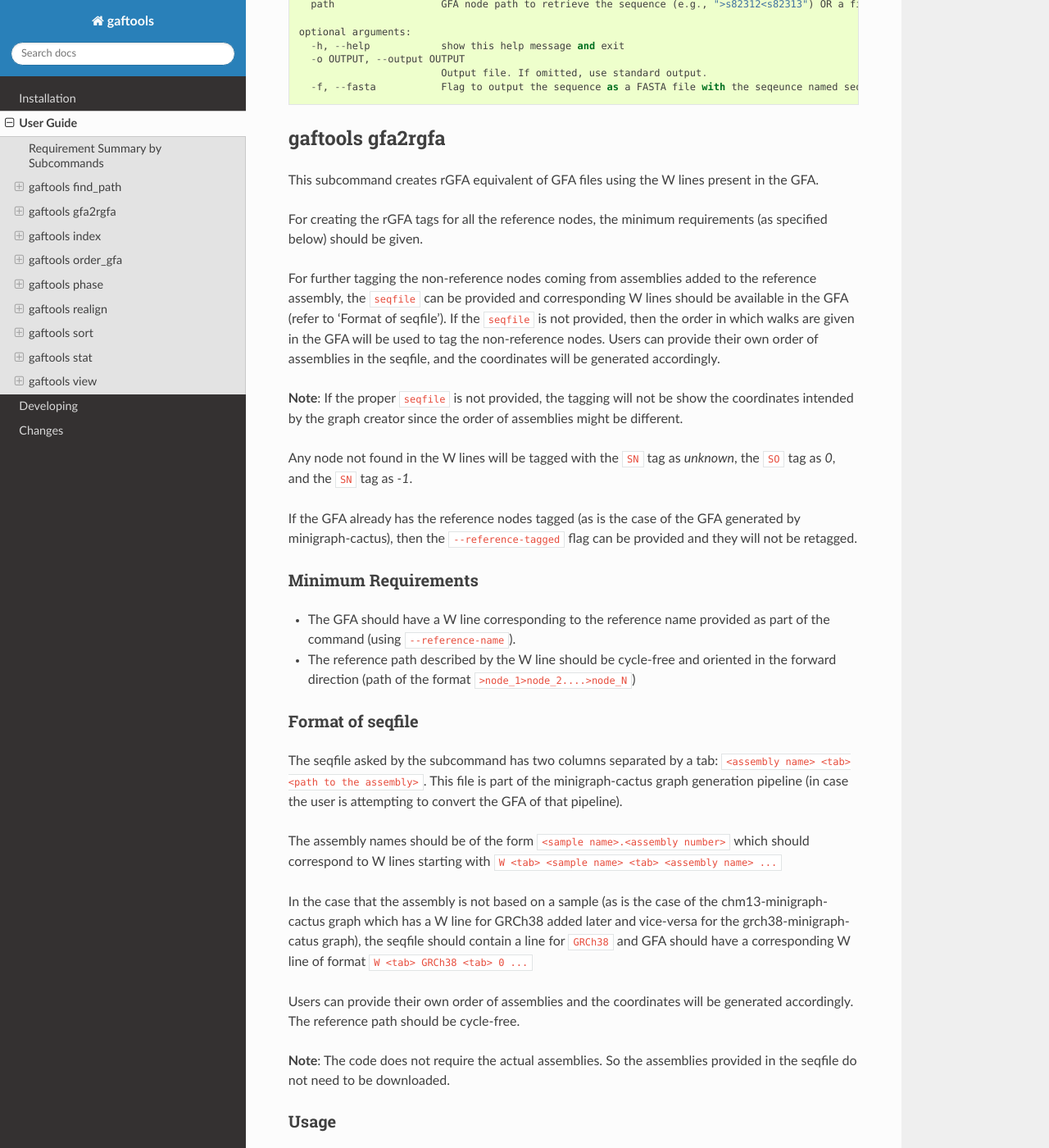
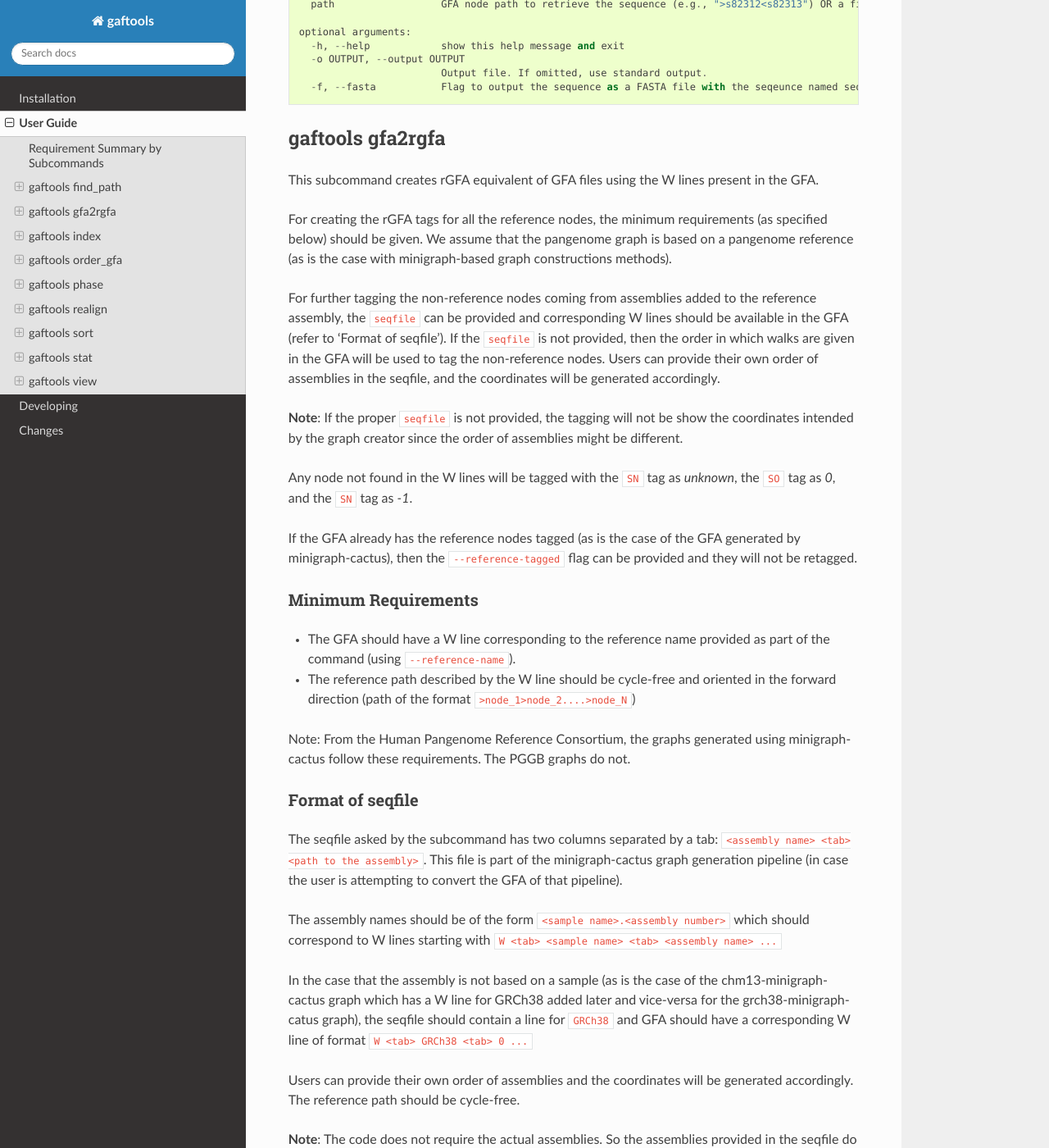
Before and after one commit to marschall-lab/gaftools, a Sphinx documentation site: the page built from docs/guide.rst, in a window 1280 px wide and 1400 px high, scrolled down 1580 px. Shown: the whole window at 82% size. Built offline with Sphinx 7.4.7 and the Read the Docs theme 3.1.0, drawn with Linux system fonts in a browser that asks for light colours; the version number could not be read and is left out; some of the changed text lies outside the part shown.

Commit message:
adding documentation to make requirements of minigraph-based graphs more explicit

```diff
--- a/docs/guide.rst
+++ b/docs/guide.rst
@@ -104,7 +104,7 @@ gaftools gfa2rgfa
 
 This subcommand creates rGFA equivalent of GFA files using the W lines present in the GFA.
 
-For creating the rGFA tags for all the reference nodes, the minimum requirements (as specified below) should be given.
+For creating the rGFA tags for all the reference nodes, the minimum requirements (as specified below) should be given. We assume that the pangenome graph is based on a pangenome reference (as is the case with minigraph-based graph constructions methods).
 
 For further tagging the non-reference nodes coming from assemblies added to the reference assembly, the :code:`seqfile` can be provided and corresponding W lines should be available in the GFA (refer to 'Format of seqfile').
 If the :code:`seqfile` is not provided, then the order in which walks are given in the GFA will be used to tag the non-reference nodes. Users can provide their own order of assemblies in the seqfile, and the coordinates will be generated accordingly.
@@ -120,6 +120,8 @@ Minimum Requirements
 
 * The GFA should have a W line corresponding to the reference name provided as part of the command (using :code:`--reference-name`).
 * The reference path described by the W line should be cycle-free and oriented in the forward direction (path of the format :code:`>node_1>node_2....>node_N`)
+
+Note: From the Human Pangenome Reference Consortium, the graphs generated using minigraph-cactus follow these requirements. The PGGB graphs do not.
 
 Format of seqfile
 -----------------
@@ -146,7 +148,7 @@ The :code:`gfa2rgfa` subcommand takes 1 obligatory input, a GFA file. It creates
 
   usage: gaftools gfa2rgfa [-h] [--reference-name REFERENCE NAME] [--reference-tagged] [--seqfile SEQFILE] [--output GFA] GFA
 
-  Converting a GFA file to rGFA format using the W-lines
+  Converting a GFA file to rGFA format using the W-lines and the acyclic reference path. (e.g., minigraph-based graphs).
 
   positional arguments:
     GFA                   GFA file (can be bgzip-compressed). This GFA should have a W-line corresponding to the reference genome or the
```
